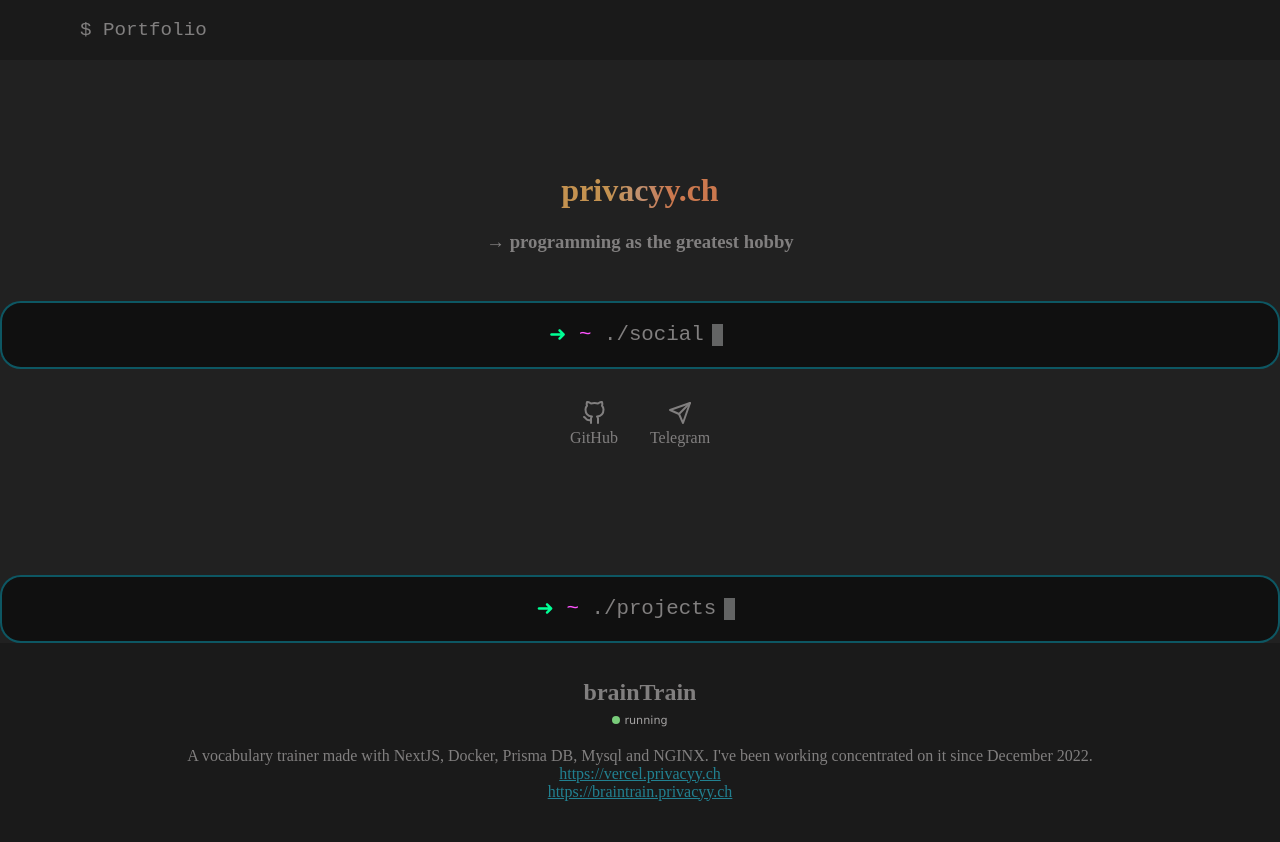
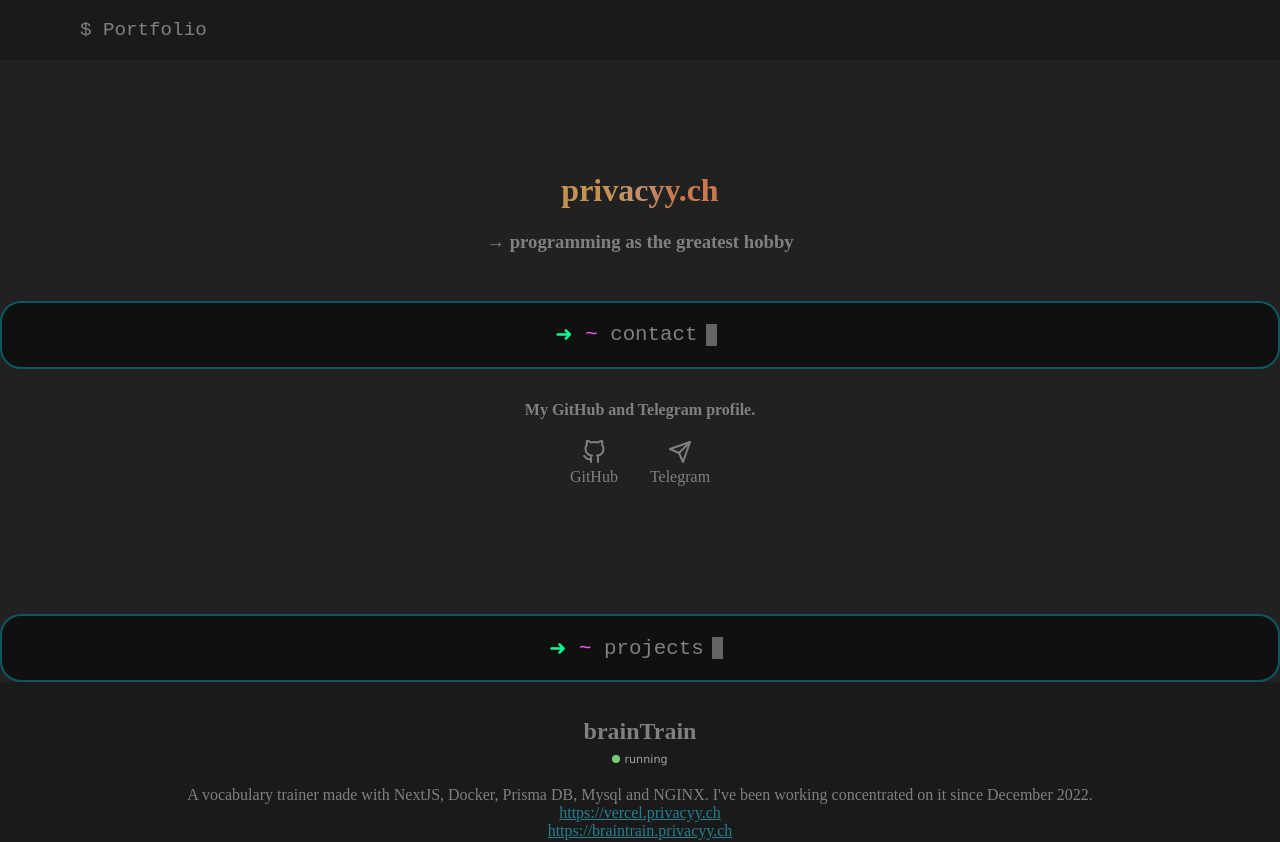
Before and after one commit to arch-user-france1/arch-user-france1, a Next.js app: page / in a window 1280 px wide. Shown: the top 842 px of the page. Built offline with nearby package versions, Linux system fonts and the light colour scheme.

Commit message:
subtitle projects

```diff
--- a/pages/index.js
+++ b/pages/index.js
@@ -98,10 +98,11 @@ export default function Page() {
       <h1 className="center heading">privacyy.ch</h1>
       <h3 className="center" style={{marginBottom: "3rem"}}>→ programming as the greatest hobby</h3>
       </div>
-      <CodeBlock command="./social" />
+      <CodeBlock command="contact" />
+      <h4 className='center'>My GitHub and Telegram profile.</h4>
       <Socials />
 
-      <CodeBlock command="./projects" nomargin />
+      <CodeBlock command="projects" nomargin />
       <div className={styles.elevation}>
       <Project
       projectname="brainTrain"
```
